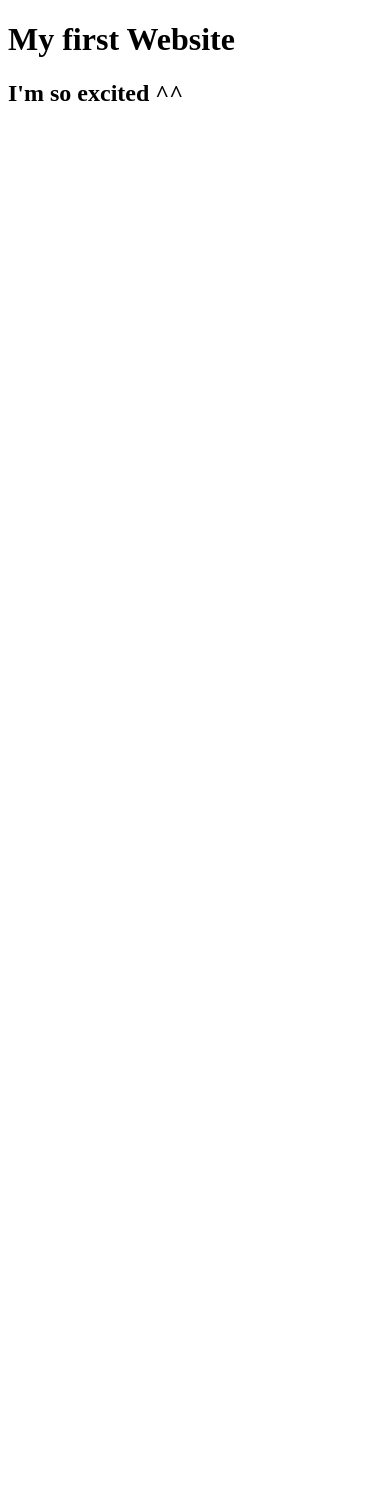
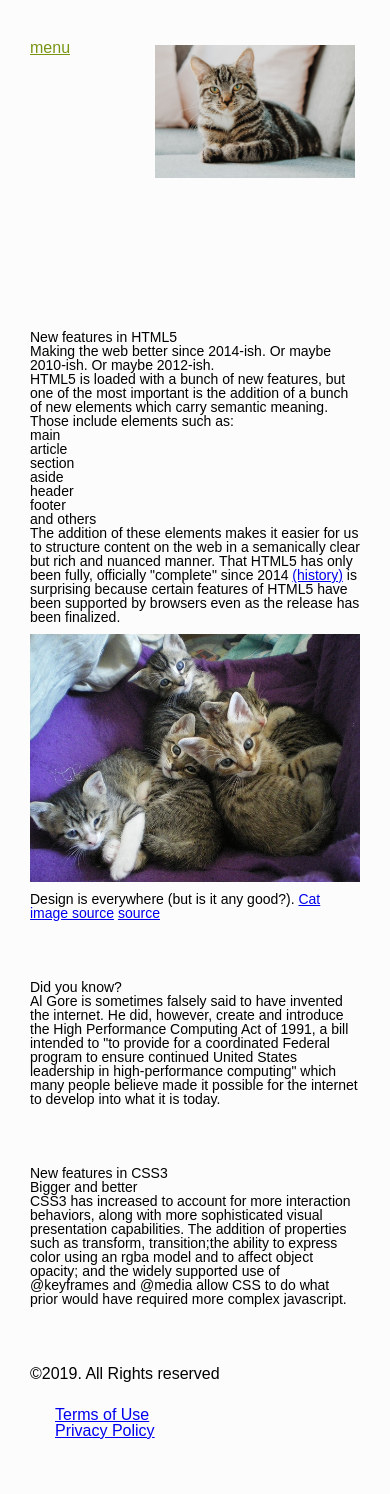
Before and after one commit to chloesunmink/Stuco-WebDesign, a plain HTML site: page index.html in a window 390 px wide. Before the commit the page ends 844 px from the top, so only its background shows below. Drawn offline with Linux system fonts and the light colour scheme.

Commit message:
I edited css file

```diff
--- /dev/null
+++ b/css/reset.css
@@ -0,0 +1,48 @@
+/* http://meyerweb.com/eric/tools/css/reset/
+   v2.0 | 20110126
+   License: none (public domain)
+*/
+
+html, body, div, span, applet, object, iframe,
+h1, h2, h3, h4, h5, h6, p, blockquote, pre,
+a, abbr, acronym, address, big, cite, code,
+del, dfn, em, img, ins, kbd, q, s, samp,
+small, strike, strong, sub, sup, tt, var,
+b, u, i, center,
+dl, dt, dd, ol, ul, li,
+fieldset, form, label, legend,
+table, caption, tbody, tfoot, thead, tr, th, td,
+article, aside, canvas, details, embed,
+figure, figcaption, footer, header, hgroup,
+menu, nav, output, ruby, section, summary,
+time, mark, audio, video {
+	margin: 0;
+	padding: 0;
+	border: 0;
+	font-size: 100%;
+	font: inherit;
+	vertical-align: baseline;
+}
+/* HTML5 display-role reset for older browsers */
+article, aside, details, figcaption, figure,
+footer, header, hgroup, menu, nav, section {
+	display: block;
+}
+body {
+	line-height: 1;
+}
+ol, ul {
+	list-style: none;
+}
+blockquote, q {
+	quotes: none;
+}
+blockquote:before, blockquote:after,
+q:before, q:after {
+	content: '';
+	content: none;
+}
+table {
+	border-collapse: collapse;
+	border-spacing: 0;
+}
--- /dev/null
+++ b/css/style.css
@@ -0,0 +1,153 @@
+@import 'reset.css';
+html {
+    font-family: Proxima Nova, Arial, sans-serif;
+    background: #fcfcfc;
+}
+
+.clear {
+    clear: both;
+}
+
+img {
+    display: block;
+    width: 100%;
+    height: auto;
+    margin-top: 10px;
+    margin-bottom: 10px;
+}
+
+
+header nav {
+    margin-top: 10px;
+}
+
+/*
+header nav ul {
+    display: flex;
+    flex-direction: row;
+    float: left;
+    padding: 25px;
+
+}
+*/
+
+header nav ul li a {
+    font-size: 16px;
+    color: rgb(120,150,20);
+}
+
+
+
+header nav ul ul li a {
+    font-size: 16px;
+    color: rgb(120,150,20);
+/*    a is for specific styling (fontsize, color, etc.) */
+}
+
+header nav ul ul {
+    display: none;
+
+}
+
+header nav ul li:hover ul {
+    display: flex;
+    flex-direction: row;
+    position: absolute;
+    color: rgb(150,20,30);
+    font-size: 12px;
+/*    ul is for display, position, general styling*/
+}
+
+header nav ul ul li {
+    box-sizing: border-box;
+    padding: 20px;
+/*    li is for padding, margins, etc.*/
+}
+
+header nav ul ul ul li {
+    display: none;
+}
+
+header nav ul ul li:hover ul li {
+    display: block;
+    position: relative;
+    padding: 20px;
+}
+
+header nav ul ul ul li a {
+    color: rgb(150,20,30);
+    font-size: 12px;
+}
+
+header {
+    background:none;
+    box-sizing: border-box;
+    width: relative;
+    height: 300px;
+    padding: 30px;
+    border: 1px solid none;
+}
+
+header a img {
+    max-width: 200px;
+    width: 200px;
+    height: relative;
+/*    position: relative; */
+    float: right;
+    padding: 5px;
+}
+
+main {
+    display: block;
+    position: relative;
+    position: relative;
+    width: 100%;
+/*    float: left;*/
+/*    margin-right: 5%;*/
+    box-sizing: border-box;
+}
+
+section, aside {
+    padding: 30px;
+}
+
+footer {
+    display: block;
+    position: relative;
+    width: 50%;
+    padding: 30px;
+
+}
+footer nav {
+    padding: 25px;
+}
+
+
+
+
+@media screen and (max-width: 570px){
+
+
+
+    header nav ul li:hover ul {
+        display: flex;
+        flex-direction: column;
+        box-sizing: border-box;
+        position: relative;
+    }
+
+    header nav ul ul ul li {
+        display: none;
+    }
+
+    header nav ul ul li:hover ul li {
+        position: relative;
+        box-sizing: border-box;
+    }
+
+    main {
+        position: relative;
+        font-size: 14px;
+    }
+
+}
--- a/index.html
+++ b/index.html
@@ -1,13 +1,100 @@
 <!DOCTYPE html>
 <html>
     <head>
-    <meta charset="utf-8">
-        <meta http-equiv="X-UA-Compatible" content="IE=edge">
-        <title>GETTING STARTED WITH BRACKETS</title>
-        <meta name="description" content="An interactive getting started guide for Brackets.">
-        <link rel="stylesheet" href="main.css">
+        <title>Responsive Refresher</title>
+        <meta charset="utf-8">
+        <meta name="keywords" content="">
+        <meta name="description" content="">
+        <meta name="viewport" content="width=device-width, initial-scale=1">
+        <link rel="stylesheet" type="text/css" href="css/style.css">
     </head>
     <body>
-
-        <h1>My first Website</h1>
-        <h2>I'm so excited ^^</h2>
+        <header>
+            <a href="index.html"><img src="images/cat.jpeg"></a>
+            <nav>
+                <ul>
+                    <li>
+                        <a href="#">menu</a>
+                        <ul>
+                            <li>
+                                <a href="#">link one</a>
+                            </li>
+                            <li>
+                                <a href="#">link two</a>
+                            </li>
+                            <li>
+                                <a href="#">link three</a>
+                                <ul>
+                                    <li>
+                                        <a href="#">subnav one</a>
+                                    </li>
+                                    <li>
+                                        <a href="#">subnav two</a>
+                                    </li>
+                                    <li>
+                                        <a href="#">subnav three</a>
+                                    </li>
+                                </ul>
+                            </li>
+                            <li>
+                                <a href="#">link four</a>
+                            </li>
+                            <li>
+                                <a href="#">link five</a>
+                            </li>
+                        </ul>
+                    </li>
+                </ul>
+            </nav>
+            <div class="clear"></div>
+        </header>
+        <main>
+            <article>
+                <section>
+                    <h1>New features in HTML5</h1>
+                    <h2>Making the web better since 2014-ish. Or maybe 2010-ish. Or maybe 2012-ish.</h2>
+                    <p>HTML5 is loaded with a bunch of new features, but one of the most important is the addition of a bunch of new elements which carry semantic meaning. Those include elements such as:
+                    </p>
+                    <ul>
+                        <li>main</li>
+                        <li>article</li>
+                        <li>section</li>
+                        <li>aside</li>
+                        <li>header</li>
+                        <li>footer</li>
+                        <li>and others</li>
+                    </ul>
+                    <p>The addition of these elements makes it easier for us to structure content on the web in a semanically clear but rich and nuanced manner. That HTML5 has only been fully, officially "complete" since 2014 <a href="https://en.wikipedia.org/wiki/HTML5#History" target="_blank">(history)</a> is surprising because certain features of HTML5 have been supported by browsers even as the release has been finalized.</p>
+                    <figure>
+                        <img src="images/cat2.jpg">
+                        <figcaption>Design is everywhere (but is it any good?). <a href="https://commons.wikimedia.org/wiki/File:MaineCoonSansFond.png" target="_blank">Cat image source</a>
+                        <a href="https://en.wikipedia.org/wiki/High_Performance_Computing_Act_of_1991" target="_blank">source</a></figcaption>
+                    </figure>
+                </section>
+                <aside>
+                    <h3>Did you know?</h3>
+                    <p>Al Gore is sometimes falsely said to have invented the internet. He did, however, create and introduce the High Performance Computing Act of 1991, a bill intended to "to provide for a coordinated Federal program to ensure continued United States leadership in high-performance computing" which many people believe made it possible for the internet to develop into what it is today. </p>
+                </aside>
+                <div class=clear></div>
+            </article>
+            <article>
+                <section>
+                    <h1>New features in CSS3</h1>
+                    <h2>Bigger and better</h2>
+                    <p>CSS3 has increased to account for more interaction behaviors, along with more sophisticated visual presentation capabilities. The addition of properties such as <em>transform</em>, <em>transition</em>;the ability to express color using an <em>rgba model</em> and to affect object opacity; and the widely supported use of <em>@keyframes</em> and <em>@media</em> allow CSS to do what prior would have required more complex javascript.</p>
+                </section>
+            </article>
+        </main>
+        <footer>
+            <p>©2019. All Rights reserved</p>
+            <nav>
+                <ul>
+                    <li><a href="#">Terms of Use</a></li>
+                </ul>
+                <ul>
+                    <li><a href="#">Privacy Policy</a></li>
+                </ul>
+            </nav>
+        </footer>
+    </body>
+</html>
```
Also changed, not shown: images/cat.jpeg (added), images/cat2.jpg (added), 4 other files.
